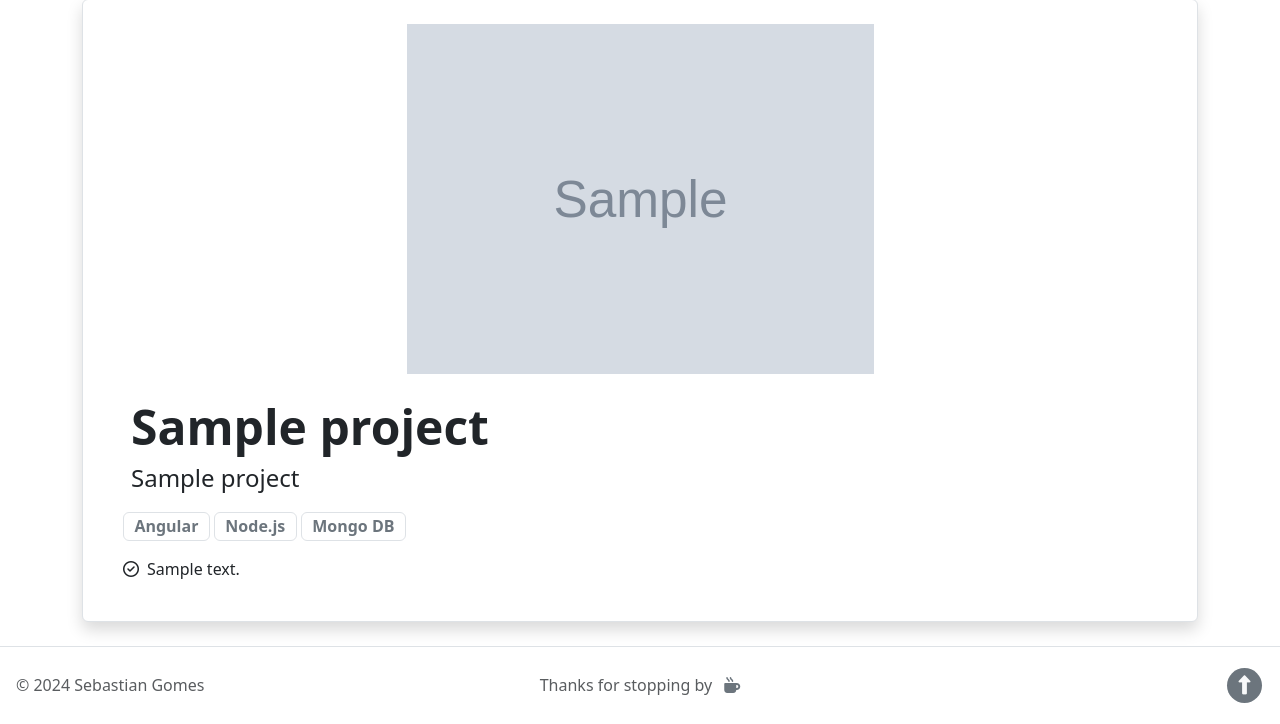
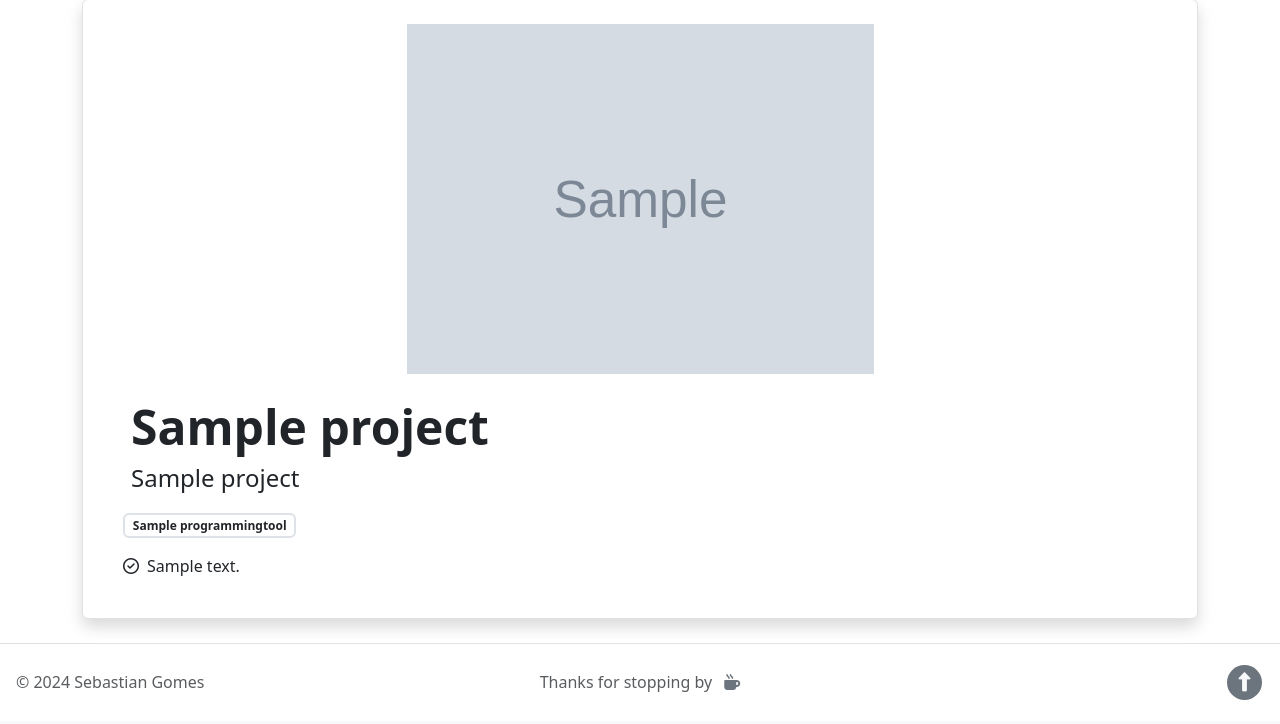
Before and after one commit to romy47/portfolio, a Django app: page /projects/1 in a window 1280 px wide. Shown: the part 117-841 px from the top of the page. After the commit the page ends 817 px from the top, so only its background shows below. Run offline with Django 5.2, Linux system fonts and the light colour scheme; tables that the repository leaves empty hold one stand-in row (values such as "Sample post"); grey boxes marked "Sample" are stand-in pictures; parts of the project's set-up code (start-up, migrations or seed data) failed here and were passed over; some libraries are stand-ins or nearby versions.

Commit message:
programming tool list added for projects

```diff
--- a/apps/home/templates/home/home.html
+++ b/apps/home/templates/home/home.html
@@ -58,9 +58,9 @@
                 <div>
                     <p class="card-text mt-1 ms-2">{{project.sub_title}}
                     </p>
-                    <span class="badge badge-light border"> Angular </span>
-                    <span class="badge badge-light border"> Node.js </span>
-                    <span class="badge badge-light border"> Mongo DB </span>
+                    {% for project_tool in project.project_tools.all %}
+                    <span class="badge badge-light border"> {{project_tool.programming_tool.title}} </span>
+                    {% endfor %}
                 </div>
             </div>
             <div class="card-body">
--- a/apps/portfolioproject/templates/portfolioproject/portfolioproject.html
+++ b/apps/portfolioproject/templates/portfolioproject/portfolioproject.html
@@ -19,9 +19,9 @@
                 <div>
                     <p class="card-text mt-1 ms-2">{{project.sub_title}}
                     </p>
-                    <span class="badge badge-light border"> Angular </span>
-                    <span class="badge badge-light border"> Node.js </span>
-                    <span class="badge badge-light border"> Mongo DB </span>
+                    {% for project_tool in project.project_tools.all %}
+                    <span class="badge badge-light border"> {{project_tool.programming_tool.title}} </span>
+                    {% endfor %}
                 </div>
             </div>
             <div class="card-body">
--- a/apps/portfolioproject/templates/portfolioproject/portfolioproject_detail.html
+++ b/apps/portfolioproject/templates/portfolioproject/portfolioproject_detail.html
@@ -15,9 +15,10 @@
         <p class="fs-4 card-text mt-1 ms-2">{{project.sub_title}}
         </p>
         <div class="mb-3">
-            <span class="badge text-secondary border fs-6"> Angular </span>
-            <span class="badge text-secondary border fs-6"> Node.js </span>
-            <span class="badge text-secondary border fs-6"> Mongo DB </span>
+            {% for project_tool in project.project_tools.all %}
+            <span class="badge badge-light border text-body border-2"> {{project_tool.programming_tool.title}}
+            </span>
+            {% endfor %}
         </div>
         {% for highlight in project.project_highlights.all %}
         <p class="mb-0 d-flex align-items-start"><i class="fa-regular fa-circle-check me-2 mt-1"></i>
```
